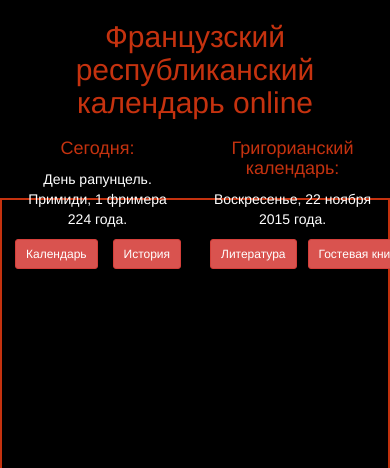
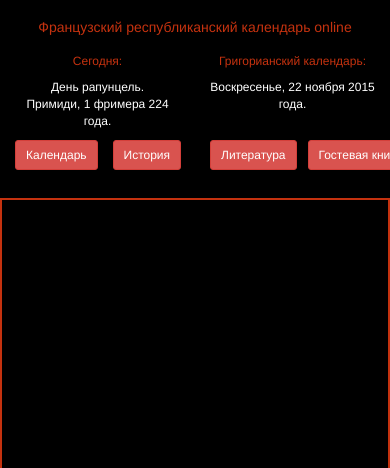
Before and after one commit to misty-morning/French-Republican-Calendar, a PHP site: page /base.html in a window 390 px wide. Shown: the top 468 px of the page. Run offline with PHP 8.4, Linux system fonts and the light colour scheme; style sheets or scripts are compiled from the project's sources.

Commit message:
mobile head

```diff
--- a/styles/base.css
+++ b/styles/base.css
@@ -36,6 +36,15 @@ header {
   text-align: center;
   margin-bottom: -200px;
   z-index: 5;
+}
+@media (max-width: 720px) {
+  header h2 {
+    font-size: 14px;
+  }
+  header h4,
+  header p {
+    font-size: 12px;
+  }
 }
 h1,
 h2,
--- a/styles/base.less
+++ b/styles/base.less
@@ -37,6 +37,16 @@ header {
 	text-align: center;
 	margin-bottom: -200px;
 	z-index: 5;
+}
+@media (max-width: 720px) {
+	header {
+		h2 {
+			font-size: 14px;
+		}
+		h4, p {
+			font-size: 12px;
+		}
+	}
 }
 h1, h2, h3, h4 {
 	color: @headClr;
```
